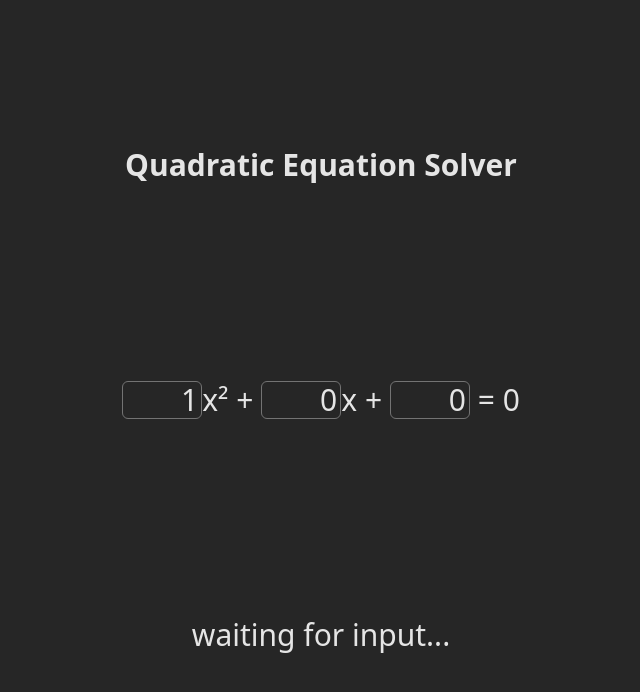
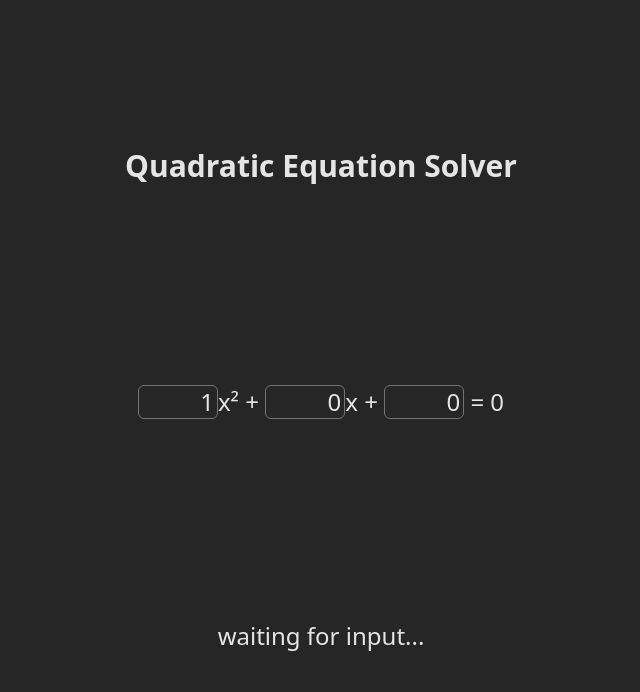
Before and after one commit to kagesakura/quad-equ, a Svelte app: page / in a window 1280 px wide. Shown: the top 692 px of the page, without its empty margins (319-959 px from the left). Built offline with nearby package versions, Linux system fonts and the light colour scheme.

Commit message:
Change font size

```diff
--- a/src/App.svelte
+++ b/src/App.svelte
@@ -22,7 +22,7 @@
 
 <main class="grid h-svh place-items-center bg-neutral-800 p-[3em_0] text-neutral-200">
   <h1 class="p-1 text-3xl font-bold">Quadratic Equation Solver</h1>
-  <div class="p-1 text-3xl">
+  <div class="p-1 text-2xl">
     <input
       bind:value={quadCoef}
       oninput={calc}
@@ -32,7 +32,7 @@
     <input bind:value={constCoef} oninput={calc} class="w-20 rounded-[6px] border-1 border-neutral-500 p-[0_3px] text-right outline-0" />
     = 0
   </div>
-  <div class="p-1 text-3xl">
+  <div class="p-1 text-2xl">
     {#if result === null}
       <span>waiting for input...</span>
     {:else if typeof result === "object"}
```
